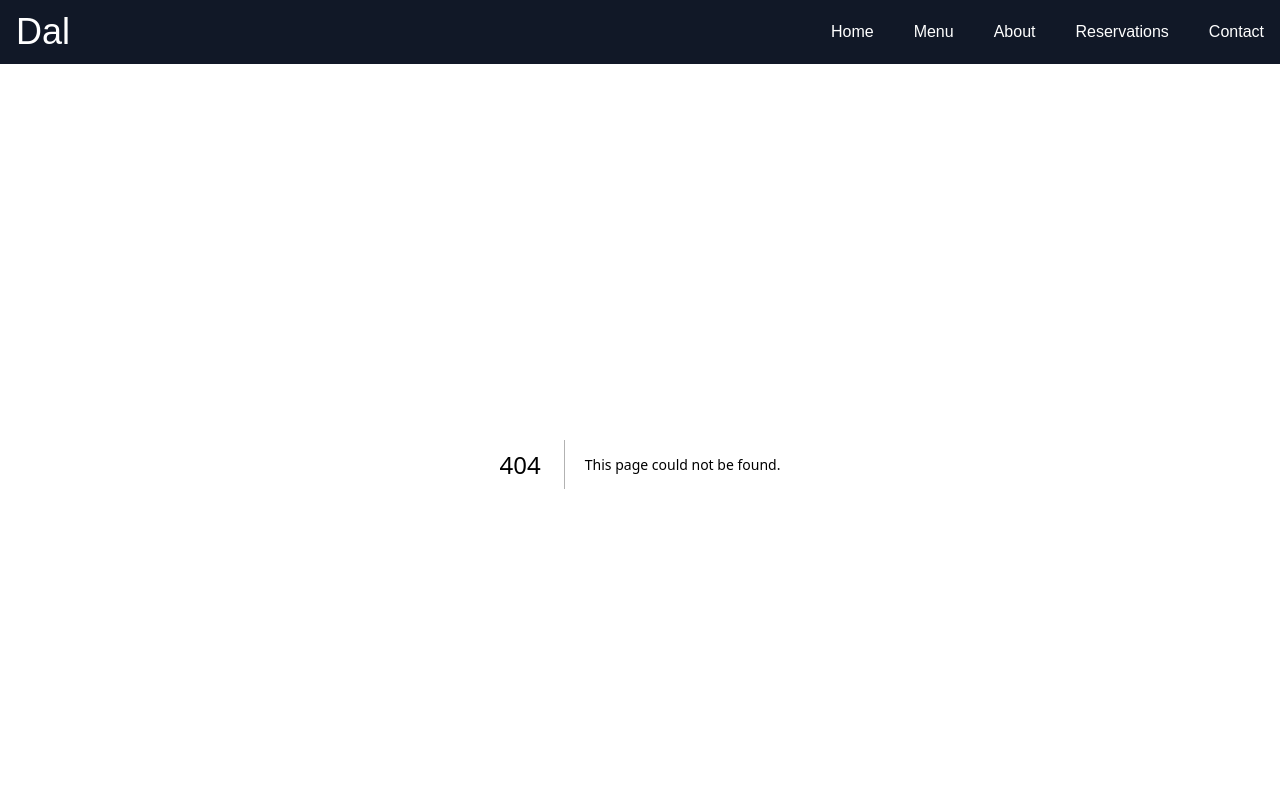
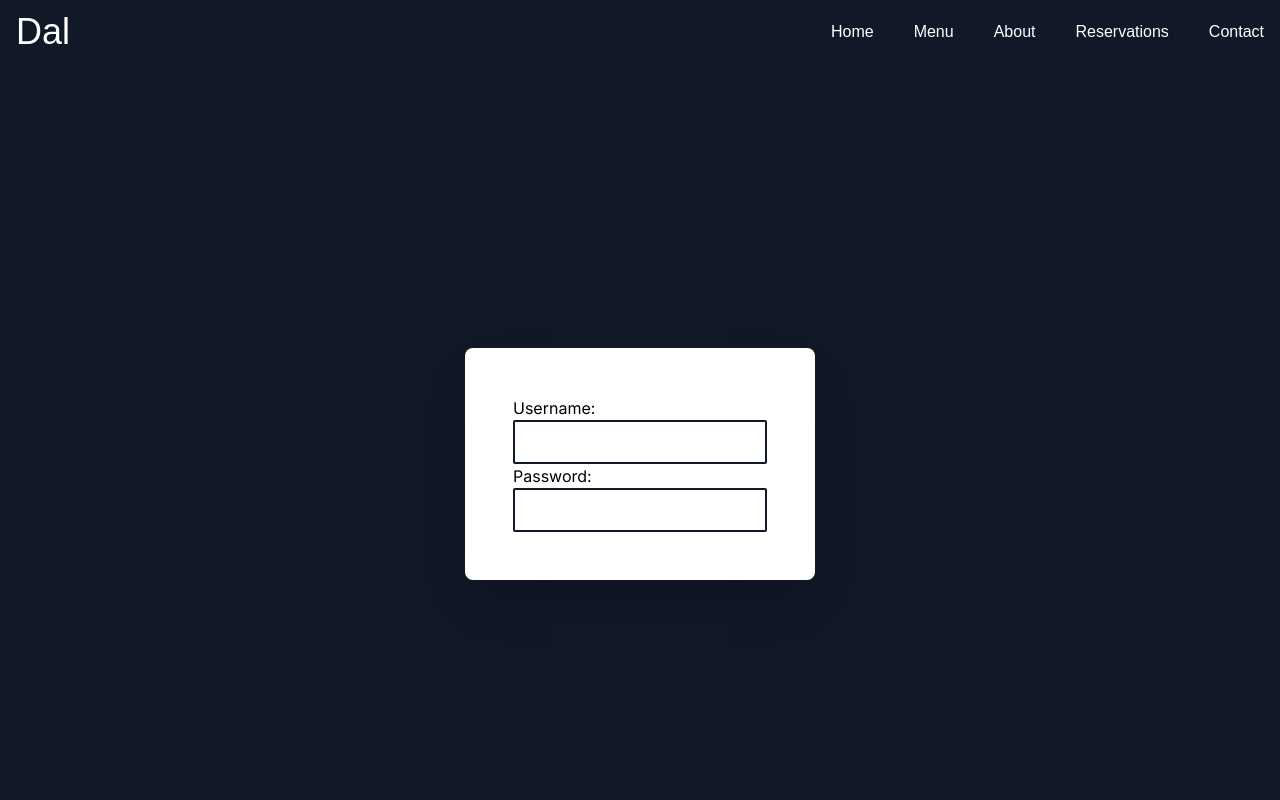
Before and after one commit to lucas-amberg/next-restaurant, a Next.js app: page /admin in a window 1280 px wide. Before the commit this address had no page. Shown: the top 800 px of the page. Built offline with nearby package versions, Linux system fonts and the light colour scheme; a web font is replaced by a local one.

Commit message:
Create basic login form and begin implementing next-auth

```diff
--- /dev/null
+++ b/app/admin/layout.tsx
@@ -0,0 +1,21 @@
+import { Inter } from 'next/font/google'
+
+const inter = Inter({ subsets: ['latin'] })
+
+
+
+export default function AdminLayout({
+  children,
+}: {
+  children: React.ReactNode
+}) {
+  return (
+    <html lang="en">
+      <body className={`${inter.className} overflow-x-hidden`}>
+        <div>
+          {children}
+        </div>
+      </body>
+    </html>
+  )
+}
--- /dev/null
+++ b/app/admin/page.tsx
@@ -0,0 +1,9 @@
+import LoginForm from "@/app/ui/layout/LoginForm"
+
+export default function Admin() {
+  return(
+    <div className="flex w-screen h-screen bg-gray-900 items-center justify-center">
+      <LoginForm/>
+    </div>
+  )
+}
--- a/app/page.tsx
+++ b/app/page.tsx
@@ -11,8 +11,7 @@ import { Metadata } from "next";
 import SubHeader from "@/app/ui/layout/SubHeader";
 
 export const metadata: Metadata = {
-  title: 'Dal',
-  metadataBase: new URL("https://https://next-restaurant-weld.vercel.app")
+  title: 'Dal'
 }
 
 //This is the home page, the plan for the format will be:
--- /dev/null
+++ b/app/ui/layout/LoginForm.tsx
@@ -0,0 +1,10 @@
+export default function LoginForm() {
+  return(
+    <form action="" className="grid shadow-2xl bg-white p-12 rounded-lg">
+      <label htmlFor="username">Username:</label>
+      <input className="border-solid border-gray-900 border-2 p-2 rounded-sm" type="text" id="username" name="username"/>
+      <label htmlFor="password">Password:</label>
+      <input className="border-solid border-gray-900 border-2 p-2 rounded-sm" type="password" id="password" name="password"/>
+    </form>
+  )
+}
--- a/package.json
+++ b/package.json
@@ -11,6 +11,7 @@
   "dependencies": {
     "@vercel/postgres": "^0.5.1",
     "next": "14.0.4",
+    "next-auth": "^5.0.0-beta.4",
     "react": "^18",
     "react-awesome-reveal": "^4.2.7",
     "react-burger-menu": "^3.0.9",
```
Also changed, not shown: auth.config.ts (added, +7 -0 lines), 1 other file (tests, documents, lock files or other folders).
